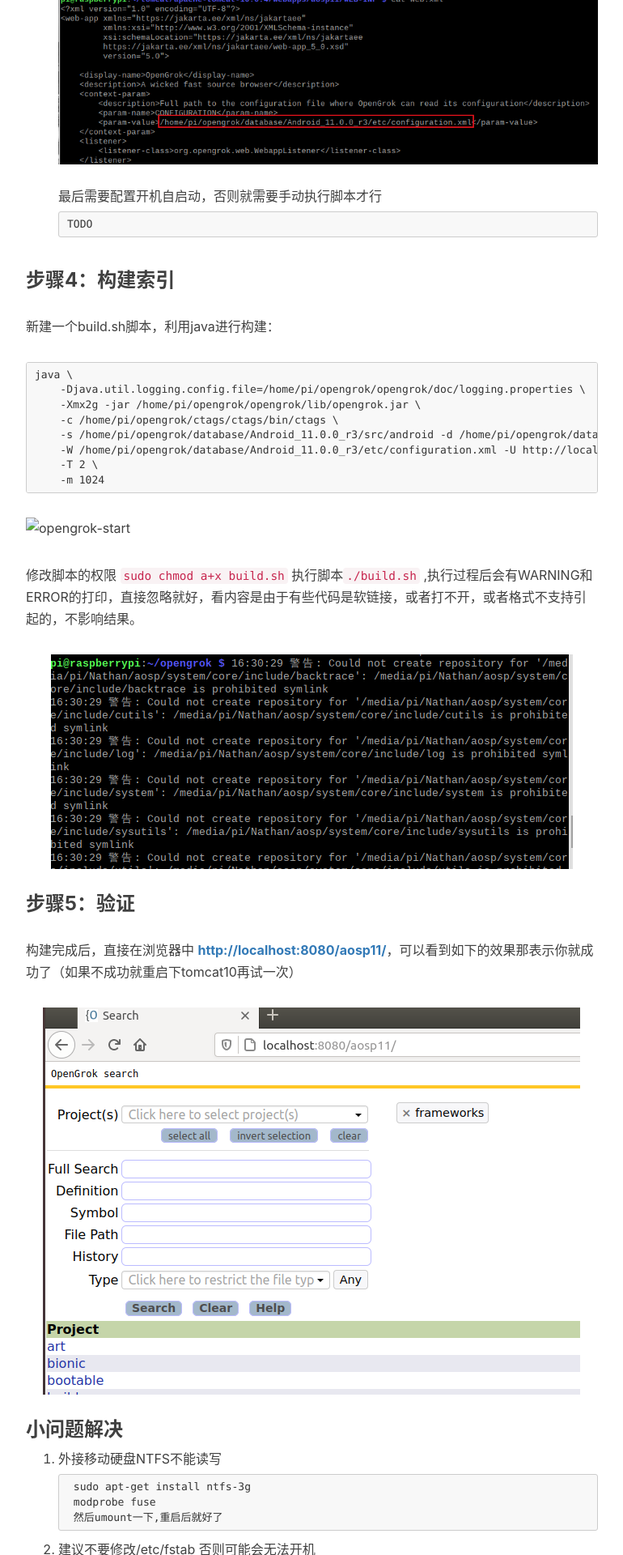
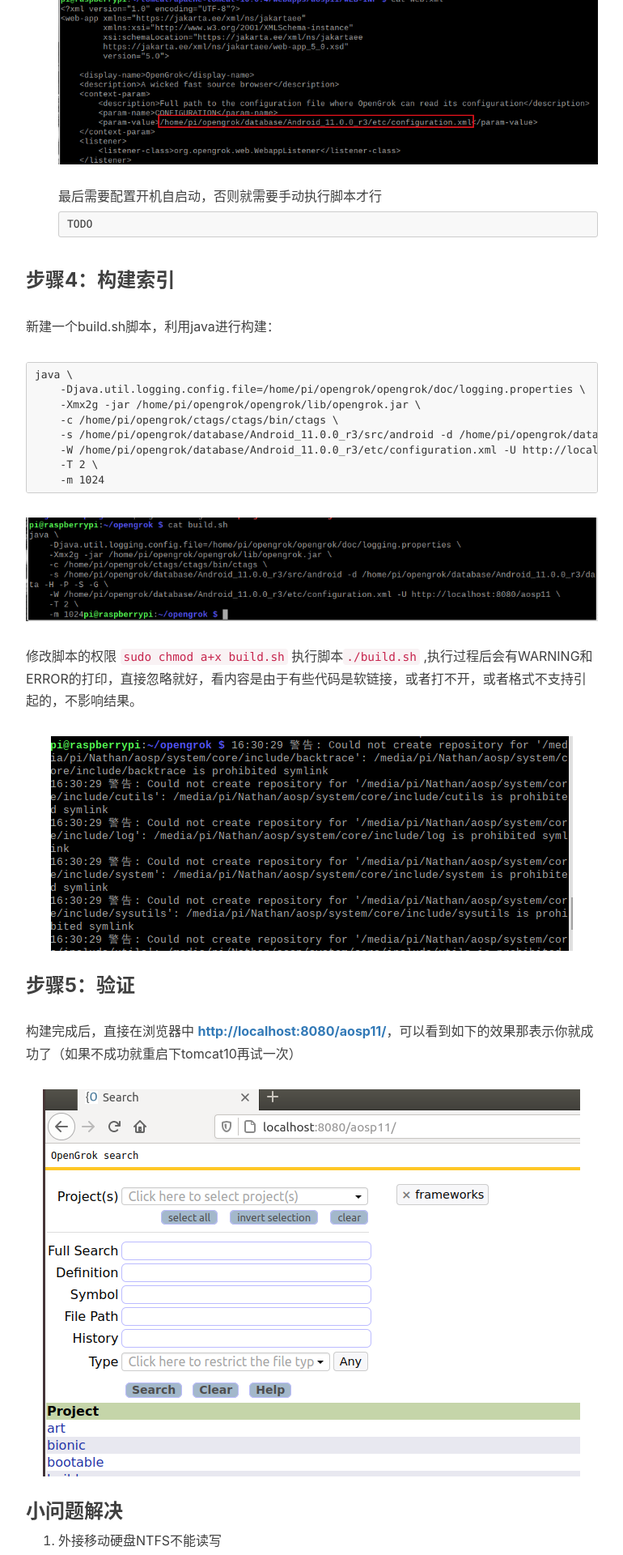
Before and after one commit to Nathan-Feng/Nathan-Feng.github.io, a Jekyll site: the page built from _posts/2021-04-05-android-opengrok-raspberrypi.md, in a window 1280 px wide. Shown: the part 4480-6400 px from the top of the page at 81% size, without its empty margins (233-1003 px from the left). Built offline with Jekyll 4.4.1, drawn with Linux system fonts in a browser that asks for light colours; nearby versions of some CDN libraries; comment, search, counter and statistics services are not loaded.

Commit message:
fix img path error

````diff
--- a/_posts/2021-04-05-android-opengrok-raspberrypi.md
+++ b/_posts/2021-04-05-android-opengrok-raspberrypi.md
@@ -193,7 +193,7 @@ java \
     -m 1024
 ```
 
-![opengrok-start](/img/raspberry-android/opengrok-start.png)
+![opengrok-start](/img/raspberrypi-android/opengrok-start.png)
 
 修改脚本的权限 `sudo chmod a+x build.sh`
 执行脚本`./build.sh` ,执行过程后会有WARNING和ERROR的打印，直接忽略就好，看内容是由于有些代码是软链接，或者打不开，或者格式不支持引起的，不影响结果。
````
